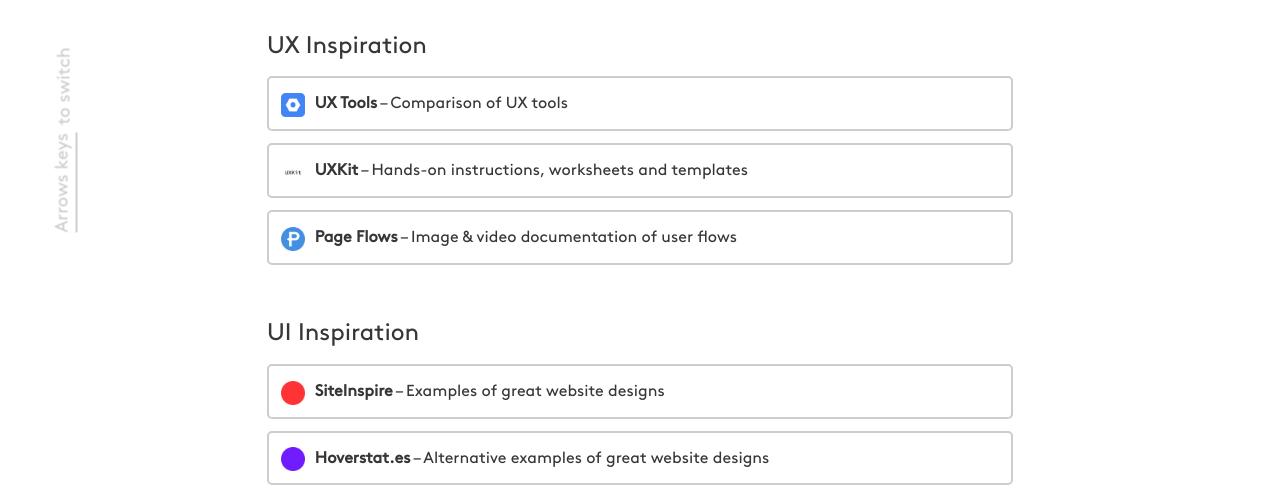
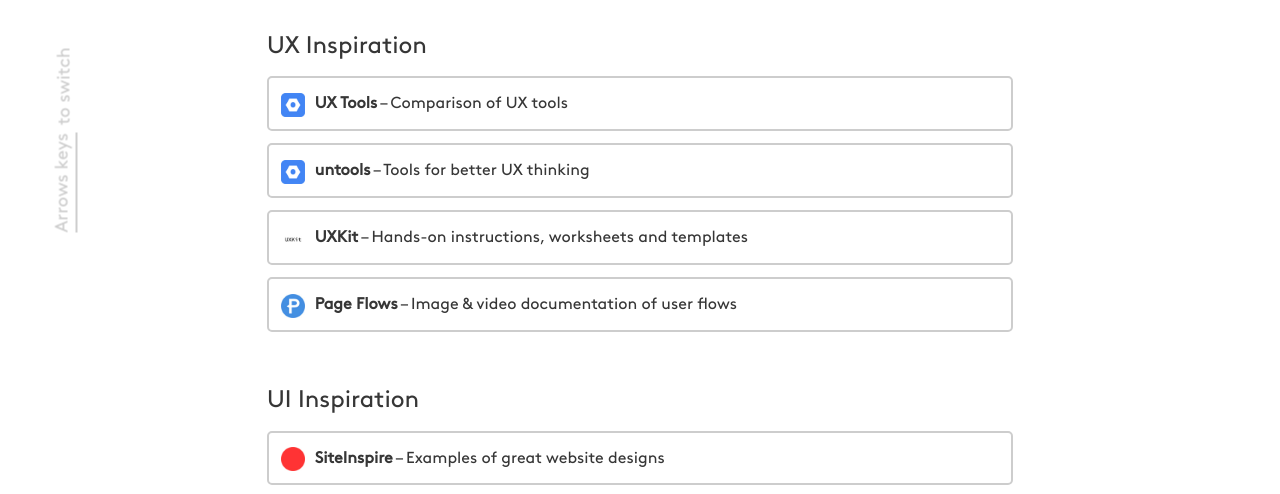
Before and after one commit to calek-dot-co/calek-co-tools, a plain HTML site: page resources.html in a window 1280 px wide. Shown: the part 274-768 px from the top of the page. Drawn offline with Linux system fonts and the light colour scheme.

Commit message:
Grid & Resources upadate

```diff
--- a/css/grid.css
+++ b/css/grid.css
@@ -36,6 +36,10 @@
   color: #CDCDCD;
   font-family: 'brownregular';
 
+}
+
+body {
+    scrollbar-gutter: stable both-edges;
 }
 
 
@@ -98,7 +102,7 @@ label {
   position: absolute;
   top: 0;
   z-index: 50;
-  width: 100vw;
+  width: 100%;
   height: 200%;
   overflow-y: hidden;
 }
--- a/resources.html
+++ b/resources.html
@@ -70,6 +70,14 @@
                 <div class="rCard">
                   <img src="images/resources/ux-tools.jpg">
                   <p><strong>UX Tools</strong> – Comparison of UX tools</p>
+                </div>
+              </a>
+            </div>
+            <div class="rWrapper">
+              <a class="rLink" target="_blank" href="https://untools.co">
+                <div class="rCard">
+                  <img src="images/resources/ux-tools.jpg">
+                  <p><strong>untools</strong> – Tools for better UX thinking</p>
                 </div>
               </a>
             </div>
```
